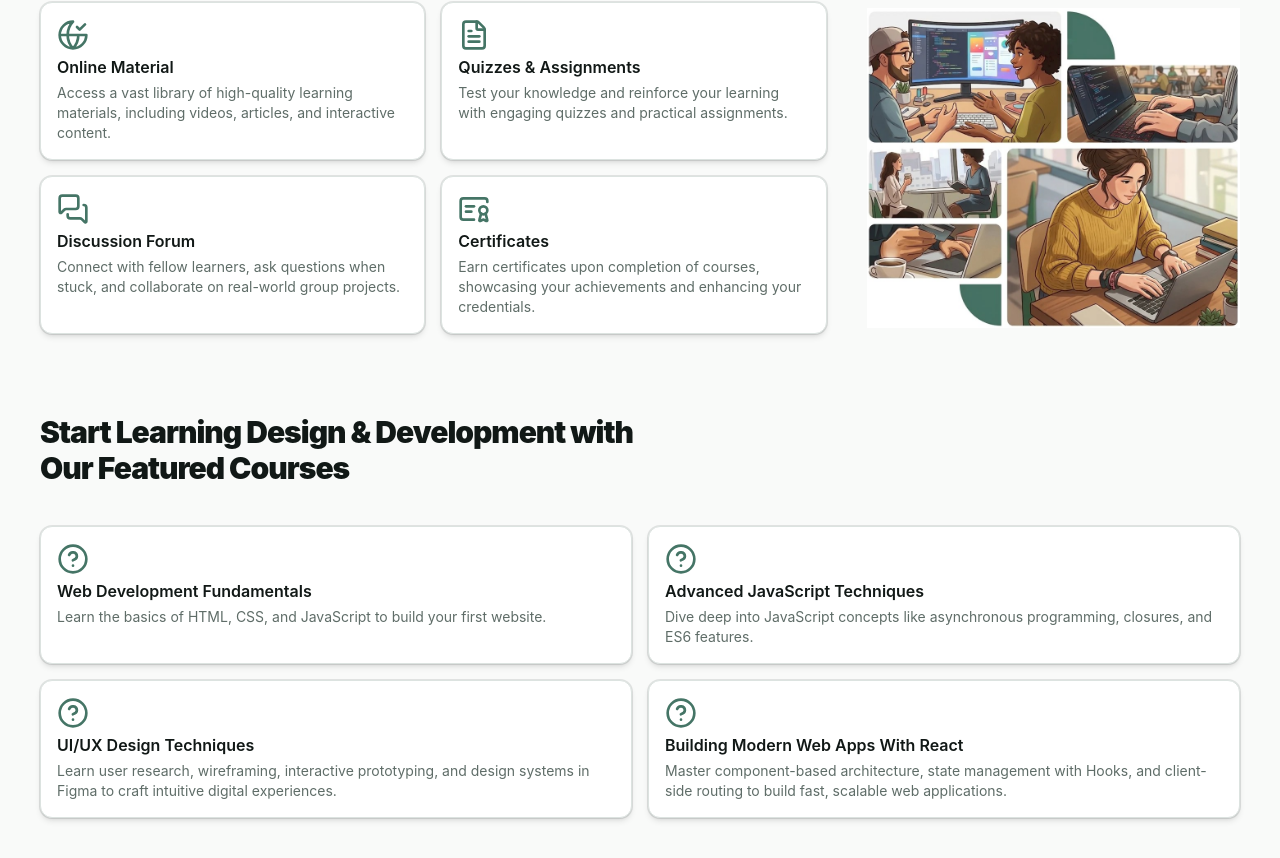
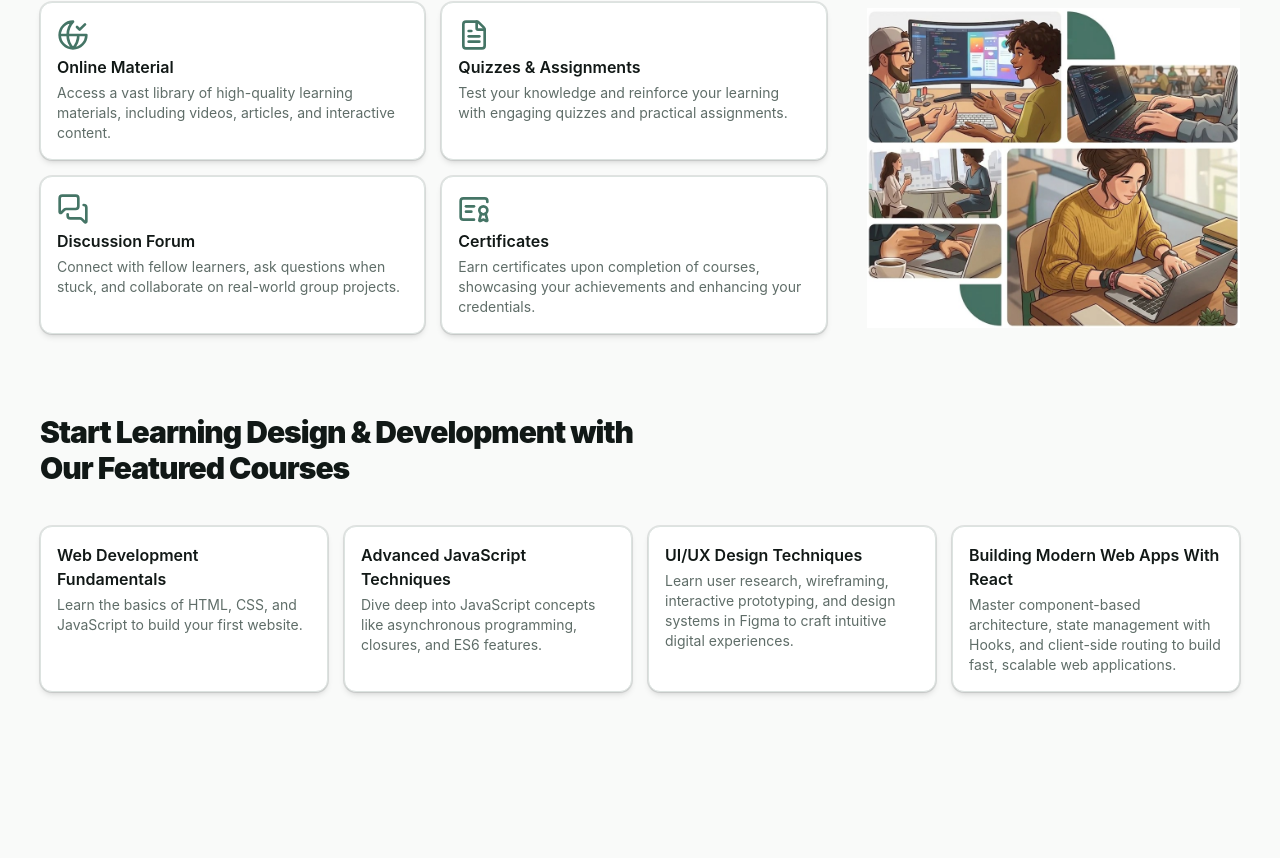
Before and after one commit to fadlipurnama/ASSIGNMENT_Day-26_Mini-Project_React-Styling, a React (Vite) app: page / in a window 1280 px wide. Shown: the part 1035-1893 px from the top of the page. After the commit the page ends 1767 px from the top, so only its background shows below. Built offline with nearby package versions, Linux system fonts and the light colour scheme.

Commit message:
:construction: wip(courses): update CourseList and CoursesSection layout

```diff
--- a/src/components/molecules/CourseList.jsx
+++ b/src/components/molecules/CourseList.jsx
@@ -9,17 +9,18 @@ import { cn } from "cn";
 
 function CourseList({ courses, className = "" }) {
   return (
-    <div className={cn("grid sm:grid-cols-2 gap-4", className)}>
-      {courses.map(({ id, icon, title, description }) => (
+    <div className={cn("grid sm:grid-cols-4 gap-4", className)}>
+      {courses.map((course) => (
         <Card
-          key={id}
+          key={course.id}
           className="border cursor-pointer shadow-md hover:border-primary hover:shadow-lg"
         >
           <CardHeader>
-            <DynamicIcon name={icon} className="size-8 text-primary" />
-            <CardTitle className="text-base font-semibold">{title}</CardTitle>
+            <CardTitle className="text-base font-semibold">
+              {course.title}
+            </CardTitle>
             <CardDescription className="text-foreground-muted">
-              {description}
+              {course.description}
             </CardDescription>
           </CardHeader>
         </Card>
--- a/src/components/organisms/CoursesSection.jsx
+++ b/src/components/organisms/CoursesSection.jsx
@@ -17,7 +17,7 @@ function CoursesSection() {
     : "Failed to load courses data";
 
   return (
-    <section className="container flex flex-col gap-10 w-full p-4 bg-background">
+    <section className="container flex flex-col gap-10 p-4 bg-background">
       <div className="flex gap-4 items-center">
         <h2 className="max-w-1/2 text-foreground font-black text-3xl tracking-[-1px]">
           Start Learning Design & Development with Our Featured Courses
```
